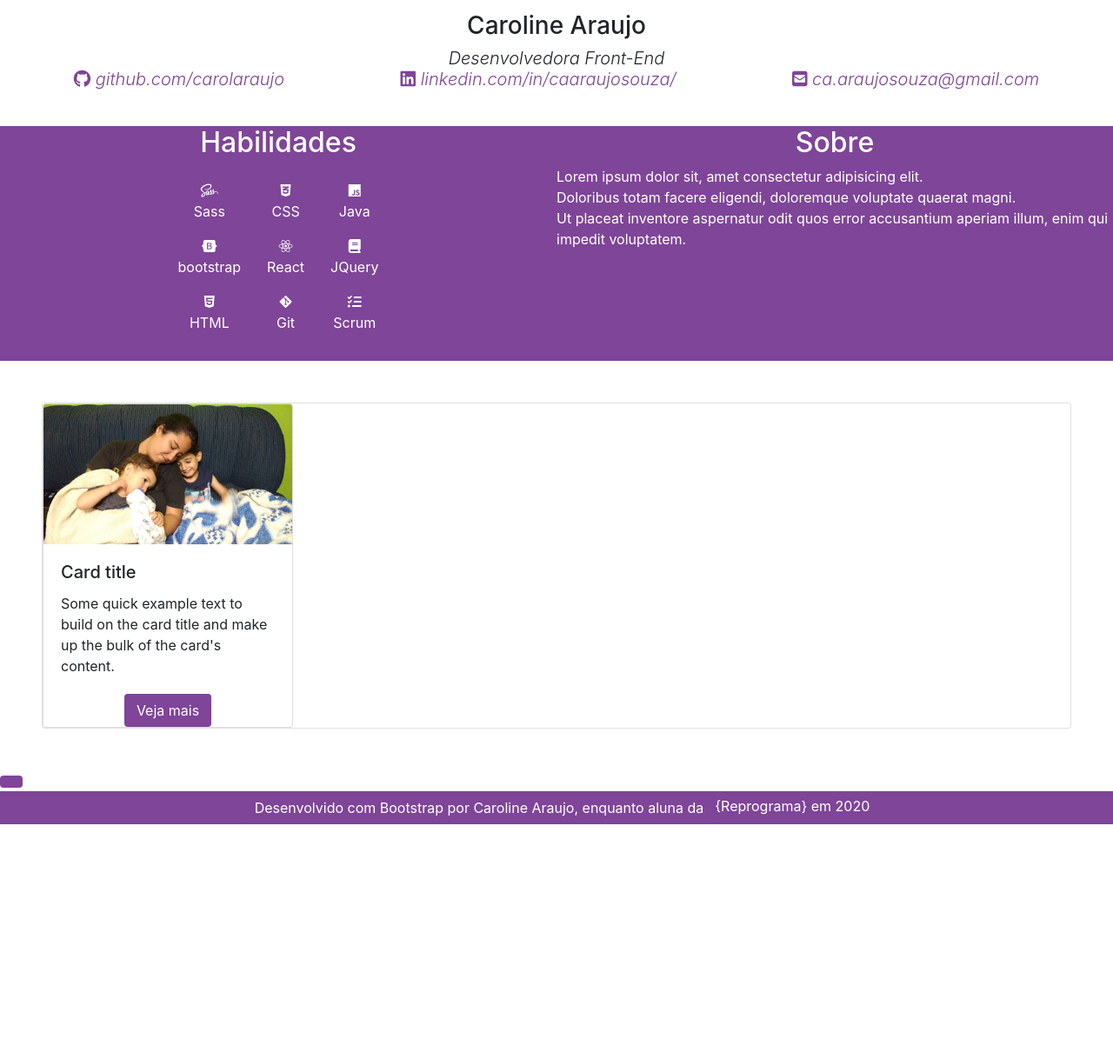
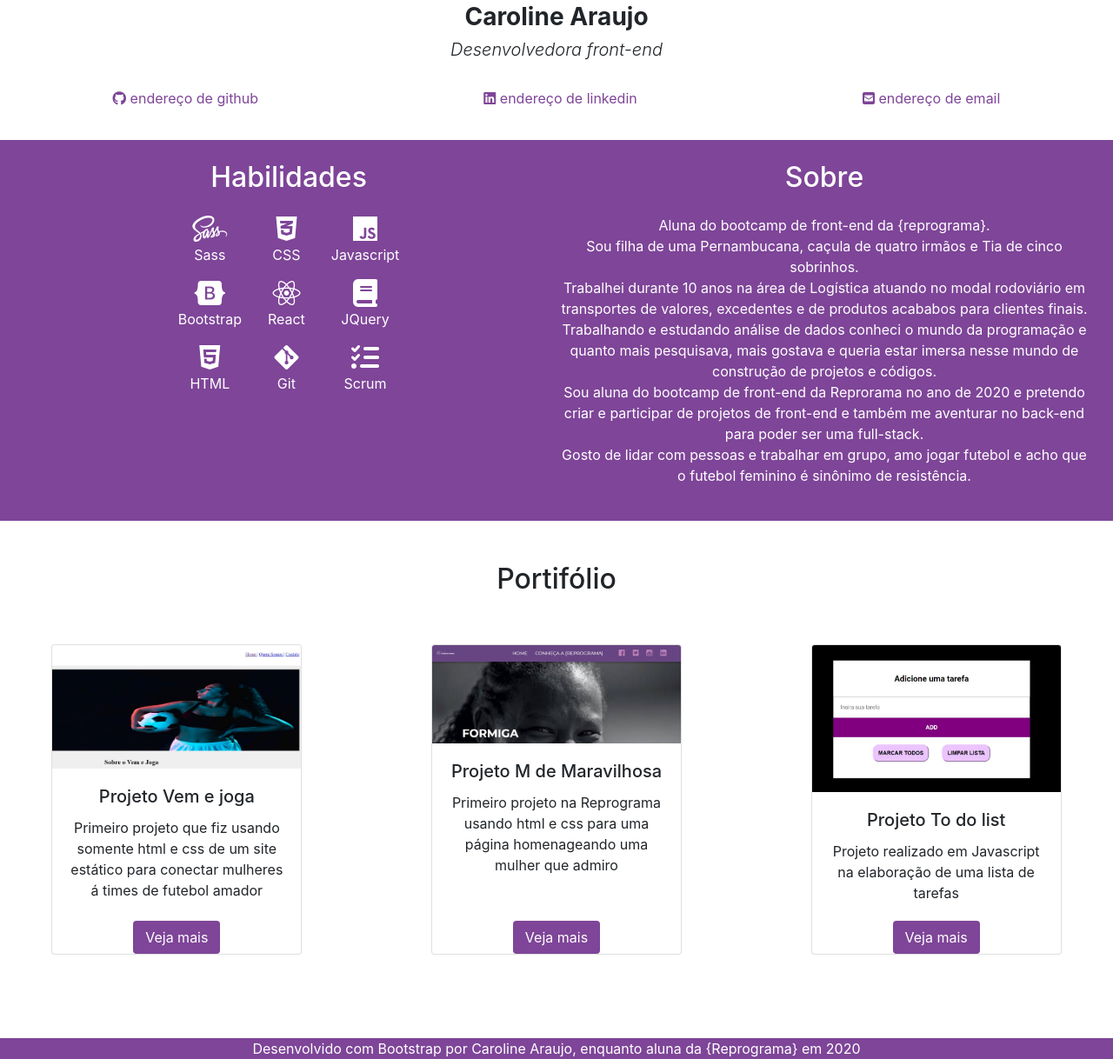
Before and after one commit to carolaraujo/bootstraps-reprograma, a plain HTML site: page index.html in a window 1280 px wide. Shown: the part 717-1935 px from the top of the page at 87% size. Before the commit the page ends 1665 px from the top, so only its background shows below. Drawn offline with Linux system fonts and the light colour scheme.

Commit message:
finalizacao

```diff
--- a/index.html
+++ b/index.html
@@ -1,38 +1,43 @@
 <!DOCTYPE html>
 <html lang="en">
+
 <head>
   <meta charset="UTF-8">
   <meta name="viewport" content="width=device-width, initial-scale=1.0">
-    <link rel="stylesheet" href="styles/bootstrap.min.css">
-    <link rel="stylesheet" href="styles/style.css">
-    <title>Teste</title>
+  <link rel="stylesheet" href="./styles/bootstrap.min.css">
+  <link rel="stylesheet" type="text/css" href="./styles/style.css">
+  <title>Caroline Araujo</title>
 </head>
+
 <body>
-    <nav class="navbar navbar-expand-lg navbar-light bg-roxo ">
+
+  <!-- NAV -->
+  <nav class="navbar navbar-expand-lg navbar-light bg-roxo">
+    <div class="container">
       <a class="navbar-brand text-white" href="https://reprograma.com.br/" target="_blank">{Reprograma}</a>
-        <button class="navbar-toggler" type="button" data-toggle="collapse" data-target="#menudesktop" aria-controls="conteudoNavbarSuportado" aria-expanded="false" aria-label="Alterna navegação">
+      <button class="navbar-toggler" type="button" data-toggle="collapse" data-target="#menudesktop"
+        aria-controls="menudesktop" aria-expanded="false" aria-label="Alterna navegação">
         <span class="navbar-toggler-icon"></span>
       </button>
 
-        <div class="collapse navbar-collapse justify-content-end" id="conteudoNavbarSuportado">
+      <div class="collapse navbar-collapse  justify-content-end" id="menudesktop">
         <ul class="navbar-nav">
-            <li class="nav-item active">
-            <a class="nav-link text-white" href="#">Habilidades</a>
+          <li class="nav-item">
+            <a class="nav-link text-white" href="#habilidades">Habilidades</a>
           </li>
           <li class="nav-item">
-            <a class="nav-link text-white" href="#">Sobre</a>
-            </li>
+            <a class="nav-link text-white" href="#sobre">Sobre</a>
           </li>
           <li class="nav-item">
-        <a class="nav-link text-white" href="#">Portifólio</a>
+            <a class="nav-link text-white" href="#portifolio">Portifólios</a>
+          </li>
         </ul>
-
+      </div>
     </div>
   </nav>
 
-    </div>
-</nav>
-
+  <!-- HEADER -->
+  <header>
     <div id="carouselExampleIndicators" class="carousel slide" data-ride="carousel">
       <ol class="carousel-indicators">
         <li data-target="#carouselExampleIndicators" data-slide-to="0" class="active"></li>
@@ -41,13 +46,13 @@
       </ol>
       <div class="carousel-inner">
         <div class="carousel-item active">
-        <img class="d-block w-100 img-carousel" src="./img/c1.jpeg" alt="Primeiro Slide">
+          <img class="d-block w-100 imagem-carousel" src="./img/c1.jpeg" alt="Primeiro Slide">
         </div>
         <div class="carousel-item">
-        <img class="d-block w-100 img-carousel" src="./img/c2.jpeg" alt="Segundo Slide">
+          <img class="d-block w-100 imagem-carousel" src="./img/c2.jpeg" alt="Segundo Slide">
         </div>
         <div class="carousel-item">
-        <img class="d-block w-100 img-carousel" src="./img/c7.jpg" alt="Terceiro Slide">
+          <img class="d-block w-100 imagem-carousel" src="./img/c7.jpg" alt="Terceiro Slide">
         </div>
       </div>
       <a class="carousel-control-prev" href="#carouselExampleIndicators" role="button" data-slide="prev">
@@ -59,72 +64,78 @@
         <span class="sr-only">Próximo</span>
       </a>
     </div>
+  </header>
 
-  <section class="name_ref text-center my-4">
-      <h3>Caroline Araujo</h3>
-      <h5 class="font-italic font-weight-light m-2">Desenvolvedora Front-End</ class="font-italic font-weight m-2"h5>
-      <div class="d-flex flex-column flex-md-row justify-content-md-around">
-    <a href="" target="_blank" class="linksobre">
-      <i class="fab fa-github"></i>
-      <span>github.com/carolaraujo</span>
+  <!-- TÍTULO -->
+  <section class="text-center my-4">
+    <h3 class="font-roxo font-weight-bold">Caroline Araujo</h3>
+    <h5 class="font-italic font-weight-light m-2 font-roxo">Desenvolvedora front-end</h5>
+
+    <div class="pt-4 d-flex flex-column flex-md-row justify-content-md-around redes-sociais">
+      <a href="https://github.com/carolaraujo" class="link-sobre" target="blank">
+        <i class="fab fa-github mb-3"></i>
+        <span>endereço de github</span>
       </a>
-    <a href="" target="_blank" class="linksobre">
-      <i class="fab fa-linkedin"></i>
-      <span>linkedin.com/in/caaraujosouza/</span>
+
+      <a href="https://www.linkedin.com/in/caaraujosouza/" class="link-sobre" target="blank">
+        <i class="fab fa-linkedin icon mb-3"></i>
+        <span>endereço de linkedin</span>
       </a>
-    <a href="mailto:ca.araujosouza@gmail.com" target="_blank" class="linksobre">
-      <i class="fas fa-envelope-square"></i>
-      <span>ca.araujosouza@gmail.com</span>
+      <a href="mailto:ca.araujosouza@gmail.com" class="link-sobre" target="blank">
+        <i class="fas fa-envelope-square mb-3"></i>
+        <span>endereço de email</span>
       </a>
     </div>
   </section>
 
-  <section class=" bg-roxo  text-white d-flex flex-column flex-lg-row justify-content-lg-around ">
+  <!-- SOBRE / HABILIDADES-->
+  <section class="bg-roxo text-white d-flex flex-column flex-lg-row justify-content-lg-around p-4">
 
-    <div class="habilidades w-100">
-      <h2 class="text-center">Habilidades</h2>
+    <div class="habilidades  w-100">
 
-      <div class="icones justify-content-center row p-3">
+      <h2 id="habilidades" class="text-center">Habilidades</h2>
+
+      <div class="icones pt-3 row justify-content-center">
 
         <div>
-          <div class="text-center col">
-            <i class="fab fa-sass"></i>
+          <div class="text-center redes-sociais col">
+            <i class="fab fa-sass fa-2x"></i>
             <p>Sass</p>
           </div>
-          <div class="text-center col">
-            <i class="fab fa-bootstrap"></i>
-            <p>bootstrap</p>
+          <div class="text-center redes-sociais col">
+            <i class="fab fa-bootstrap fa-2x"></i>
+            <p>Bootstrap</p>
           </div>
-          <div class="text-center col">
-            <i class="fab fa-html5"></i>
+          <div class="text-center redes-sociais col">
+            <i class="fab fa-html5 fa-2x"></i>
             <p>HTML</p>
           </div>
         </div>
         <div>
-          <div class="text-center col">
-            <i class="fab fa-css3-alt"></i>
+          <div class="text-center redes-sociais col">
+            <i class="fab fa-css3-alt fa-2x"></i>
             <p>CSS</p>
           </div>
-          <div class="text-center col">
-            <i class="fab fab fa-react"></i>
+          <div class="text-center redes-sociais col">
+            <i class="fab fab fa-react fa-2x"></i>
             <p>React</p>
           </div>
-          <div class="text-center col">
-            <i class="fab fa-git-alt"></i>
+          <div class="text-center redes-sociais col">
+            <i class="fab fa-git-alt fa-2x"></i>
             <p>Git</p>
           </div>
         </div>
         <div>
-          <div class="text-center col">
-            <i class="fab fa-js"></i>
-            <p>Java</p>
+          <div class="text-center redes-sociais col">
+            <i class="fab fa-js fa-2x"></i>
+            <p>Javascript</p>
           </div>
-          <div class="text-center col">
-            <i class="fas fa-book"></i>
+          <div class="text-center redes-sociais col">
+            <i class="fas fa-book fa-2x"></i>
             <p>JQuery</p>
           </div>
-          <div class="text-center col">
-            <i class="fas fa-tasks"></i>
+          <div class="text-center redes-sociais col">
+            <i class="fas fa-tasks fa-2x"></i>
             <p>Scrum</p>
           </div>
         </div>
@@ -132,63 +143,143 @@
       </div>
     </div>
 
-      <div class="sobre w-100">
-        <h2 class="text-center">Sobre</h2>
-        <p>Lorem ipsum dolor sit, amet consectetur adipisicing elit.<br> Doloribus totam facere eligendi, doloremque voluptate quaerat magni.<br> Ut placeat inventore aspernatur odit quos error accusantium aperiam illum, enim qui impedit voluptatem.</p>
+    <div class="sobre text-center w-100">
+      <h2 id="sobre">Sobre</h2>
+      <p class="pt-3">Aluna do bootcamp de front-end da {reprograma}.<br> Sou filha de uma Pernambucana, caçula de
+        quatro irmãos e Tia de cinco sobrinhos.<br>Trabalhei durante 10 anos na área de Logística atuando no modal
+        rodoviário em transportes de valores, excedentes e de produtos acababos para clientes finais.<br> Trabalhando e
+        estudando análise de dados conheci o mundo da programação e quanto mais pesquisava, mais gostava e queria estar
+        imersa nesse mundo de construção de projetos e códigos.<br> Sou aluna do bootcamp de front-end da Reprorama no
+        ano de 2020 e pretendo criar e participar de projetos de front-end e também me aventurar no back-end para poder
+        ser uma full-stack.<br>Gosto de lidar com pessoas e trabalhar em grupo, amo jogar futebol e acho que o futebol
+        feminino é sinônimo de resistência.</p>
     </div>
-
-
   </section>
 
-    <section class="card m-5" styles="widht: 18rem">
-      <div class="card" style="width: 18rem;">
-        <img src="img/c4.jpg" class="card-img-top" alt="...">
+  <!-- CARDS E MODAL -->
+  <section class="diva-mae__cardtitle text-center mt-5">
+    <h2 id="portifolio">Portifólio</h2>
+
+    <section class="row justify-content-around mb-5 modal-cards">
+      <!--CARD 1 -->
+      <div class="card m-5" style="width: 18rem;">
+        <img src="./img/vem e joga.jpg" class="card-img-top" alt="Imagem do card">
         <div class="card-body">
-          <h5 class="card-title">Card title</h5>
-          <p class="card-text">Some quick example text to build on the card title and make up the bulk of the card's content.</p>
+          <h5 class="card-title">Projeto Vem e joga</h5>
+          <p class="card-text">Primeiro projeto que fiz usando somente html e css de um site estático para conectar
+            mulheres á times de futebol amador</p>
         </div>
-        <button type="button" class="m-5 btn bg-roxo text-white m-auto " data-toggle="modal" data-target="#modal1">
+        <button type="button" class="m-5 btn bg-roxo text-white m-auto" data-toggle="modal" data-target="#modal1">
           Veja mais
         </button>
       </div>
-    </section>
 
-
-
-
-<!-- Modal -->
-<div class="modal fade" id="modal1" tabindex="-1" role="dialog" aria-labelledby="exampleModalLongTitle" aria-hidden="true">
+      <!-- Modal 1 -->
+      <div class="modal fade" id="modal1" tabindex="-1" role="dialog" aria-labelledby="modal1" aria-hidden="true">
         <div class="modal-dialog" role="document">
           <div class="modal-content">
             <div class="modal-header">
-        <h5 class="modal-title" id="exampleModalLongTitle">Nome do Projeto</h5>
+              <h5 class="modal-title" id="modal1">Projeto nome</h5>
               <button type="button" class="close" data-dismiss="modal" aria-label="Close">
                 <span aria-hidden="true">&times;</span>
               </button>
             </div>
             <div class="modal-body">
-        <p>Aqui tem a descrição do projeto</p>
+              <p>Primeiro projeto que fiz usando somente html e css de um site estático para conectar mulheres á times
+                de futebol amador</p>
             </div>
             <div class="modal-footer">
               <button type="button" class="btn btn-secondary" data-dismiss="modal">Fechar</button>
-        <a href="#" target="_blank" class="btn bg-roxo text-white">Ver mais</button>
+              <a href="#" target="blank" class="btn bg-roxo text-white">Ver projeto</a>
             </div>
           </div>
         </div>
       </div>
 
+      <!--CARD 2 -->
+      <div class="card m-5" style="width: 18rem;">
+        <img src="./img/formiga.jpg" class="card-img-top" alt="Imagem do card">
+        <div class="card-body">
+          <h5 class="card-title">Projeto M de Maravilhosa</h5>
+          <p class="card-text">Primeiro projeto na Reprograma usando html e css para uma página homenageando uma mulher
+            que admiro</p>
+        </div>
+        <button type="button" class="m-5 btn bg-roxo text-white m-auto" data-toggle="modal" data-target="#modal2">
+          Veja mais
+        </button>
+      </div>
 
+      <!-- Modal 2 -->
+      <div class="modal fade" id="modal2" tabindex="-1" role="dialog" aria-labelledby="modal2" aria-hidden="true">
+        <div class="modal-dialog" role="document">
+          <div class="modal-content">
+            <div class="modal-header">
+              <h5 class="modal-title" id="modal2">Projeto nome</h5>
+              <button type="button" class="close" data-dismiss="modal" aria-label="Close">
+                <span aria-hidden="true">&times;</span>
+              </button>
+            </div>
+            <div class="modal-body">
+              <p>Projeto feito com html e css e também com intereção no github com uso de branchs e compartilhamento de
+                códigos</p>
+            </div>
+            <div class="modal-footer">
+              <button type="button" class="btn btn-secondary" data-dismiss="modal">Fechar</button>
+              <a href="#" target="blank" class="btn bg-roxo text-white">Ver projeto</a>
+            </div>
+          </div>
+        </div>
+      </div>
 
+      <!--CARD 3 -->
+      <div class="card m-5" style="width: 18rem;">
+        <img src="./img/todolist.jpg" class="card-img-top" alt="Imagem do card">
+        <div class="card-body">
+          <h5 class="card-title">Projeto To do list</h5>
+          <p class="card-text">Projeto realizado em Javascript na elaboração de uma lista de tarefas</p>
+        </div>
+        <button type="button" class="m-5 btn bg-roxo text-white m-auto" data-toggle="modal" data-target="#modal3">
+          Veja mais
+        </button>
+      </div>
 
+      <!-- Modal 3 -->
+      <div class="modal fade" id="modal3" tabindex="-1" role="dialog" aria-labelledby="modal3" aria-hidden="true">
+        <div class="modal-dialog" role="document">
+          <div class="modal-content">
+            <div class="modal-header">
+              <h5 class="modal-title" id="modal3">Projeto To do list</h5>
+              <button type="button" class="close" data-dismiss="modal" aria-label="Close">
+                <span aria-hidden="true">&times;</span>
+              </button>
+            </div>
+            <div class="modal-body">
+              <p>Projeto realizado com Javascript e com compartilhamento de código no github, criação de uma lista de
+                tarefas com as funções de adicionar, excluir, marcar e arrastar</p>
+            </div>
+            <div class="modal-footer">
+              <button type="button" class="btn btn-secondary" data-dismiss="modal">Fechar</button>
+              <a href="#" target="blank" class="btn bg-roxo text-white">Ver projeto</a>
+            </div>
+          </div>
+        </div>
+      </div>
+
+    </section>
+
+  </section>
 
 
   <footer class="bg-roxo text-white text-center">
-        <span>Desenvolvido com Bootstrap por Caroline Araujo, enquanto aluna da <a class="text-white" href="https://reprograma.com.br/" target="_blank">{Reprograma}</a> em 2020</span>
+    <span>Desenvolvido com Bootstrap por Caroline Araujo, enquanto aluna da <a class="text-white"
+        href="https://reprograma.com.br/" target="_blank">{Reprograma}</a> em 2020</span>
   </footer>
+
+
 
   <script src="./js/jquery-3.4.1.min.js"></script>
   <script src="./js/bootstrap.min.js"></script>
   <script src="https://kit.fontawesome.com/4fe8d55b33.js" crossorigin="anonymous"></script>
+</body>
 
-</body>
 </html>
--- a/styles/style.css
+++ b/styles/style.css
@@ -6,11 +6,12 @@ a:hover{
     font-weight: bold;
 }
 
-.img-carousel{
+.imagem-carousel{
     height: 80vh;
     object-fit: cover;
-    object-position: 0 35%;
+    object-position: 0 25%;
 }
+
 
 .name_ref{
     text-align: center;
```
Also changed, not shown: img/c7.jpg, img/formiga.jpg (added), img/todolist.jpg (added), img/vem e joga.jpg (added). Lines whose indentation alone changed are shown as unchanged.
